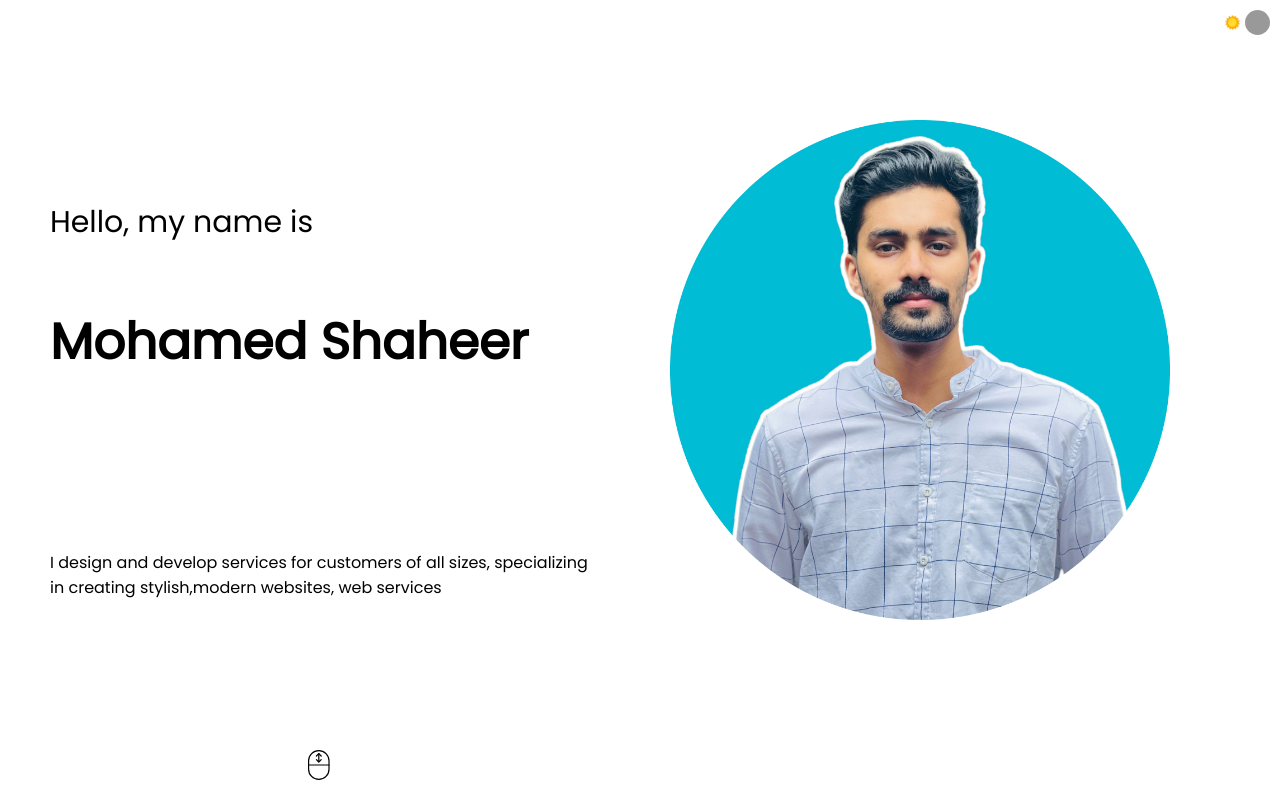
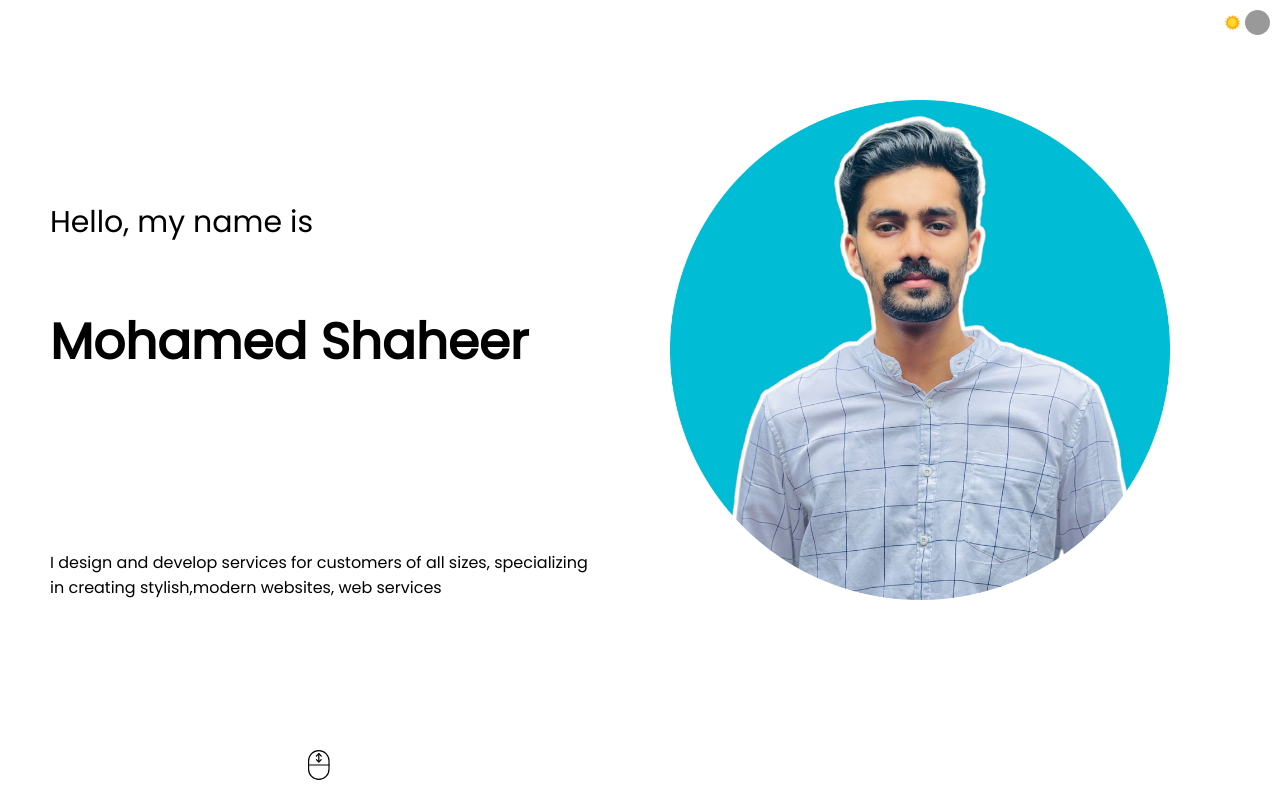
Before and after one commit to shaheermohamed/portfolio-react-website, a React (Create React App) app: page / in a window 1280 px wide. Shown: the top 800 px of the page. Built offline with nearby package versions, Linux system fonts and the light colour scheme.

Commit message:
fixed some changessd

```diff
--- a/src/component/intro/intro.css
+++ b/src/component/intro/intro.css
@@ -67,7 +67,7 @@
   }
 .i-img{
 
-    margin-top: 120px;
+    margin-top: 100px;
     margin-left: 30px;
    width: 500px;
    height:500px;
```
